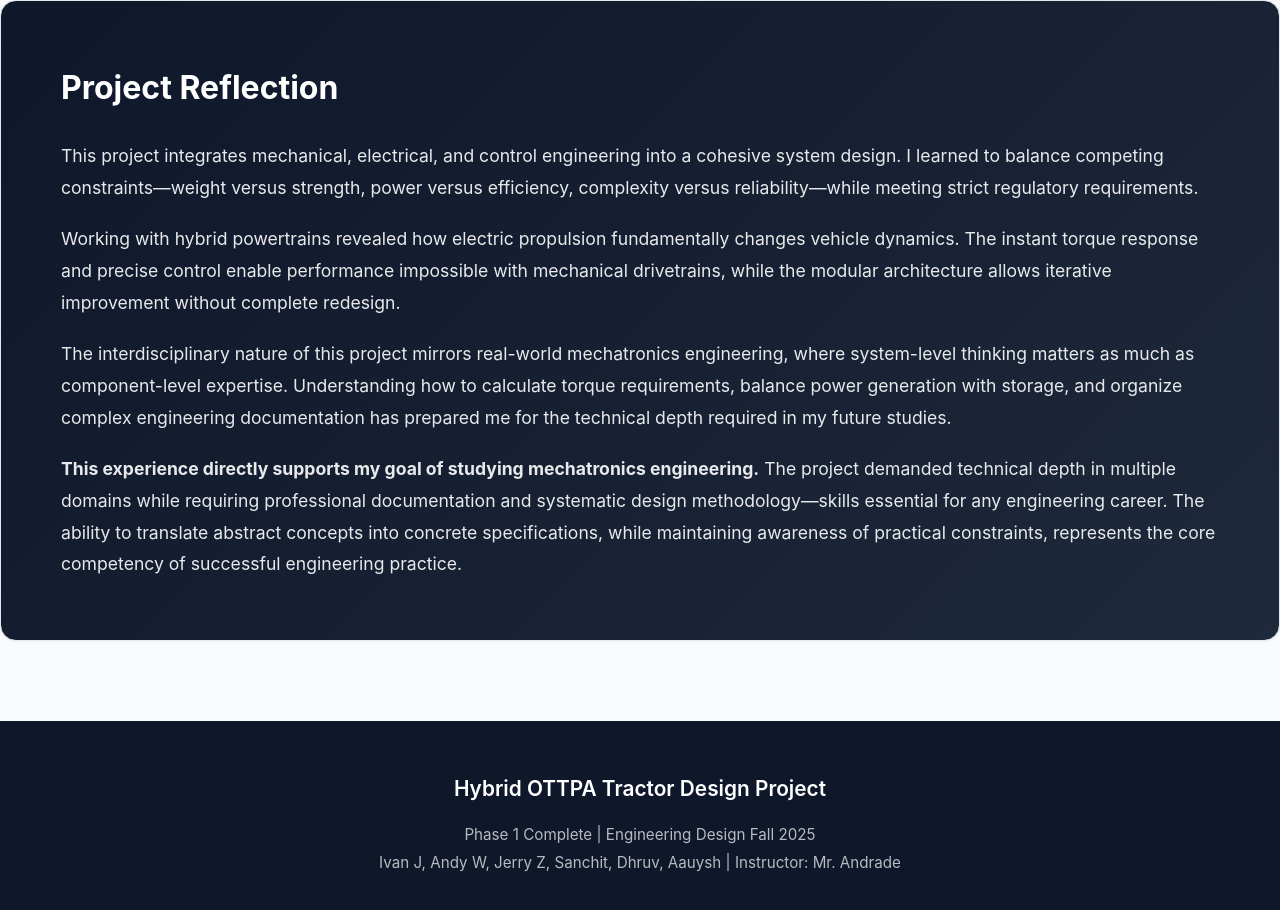
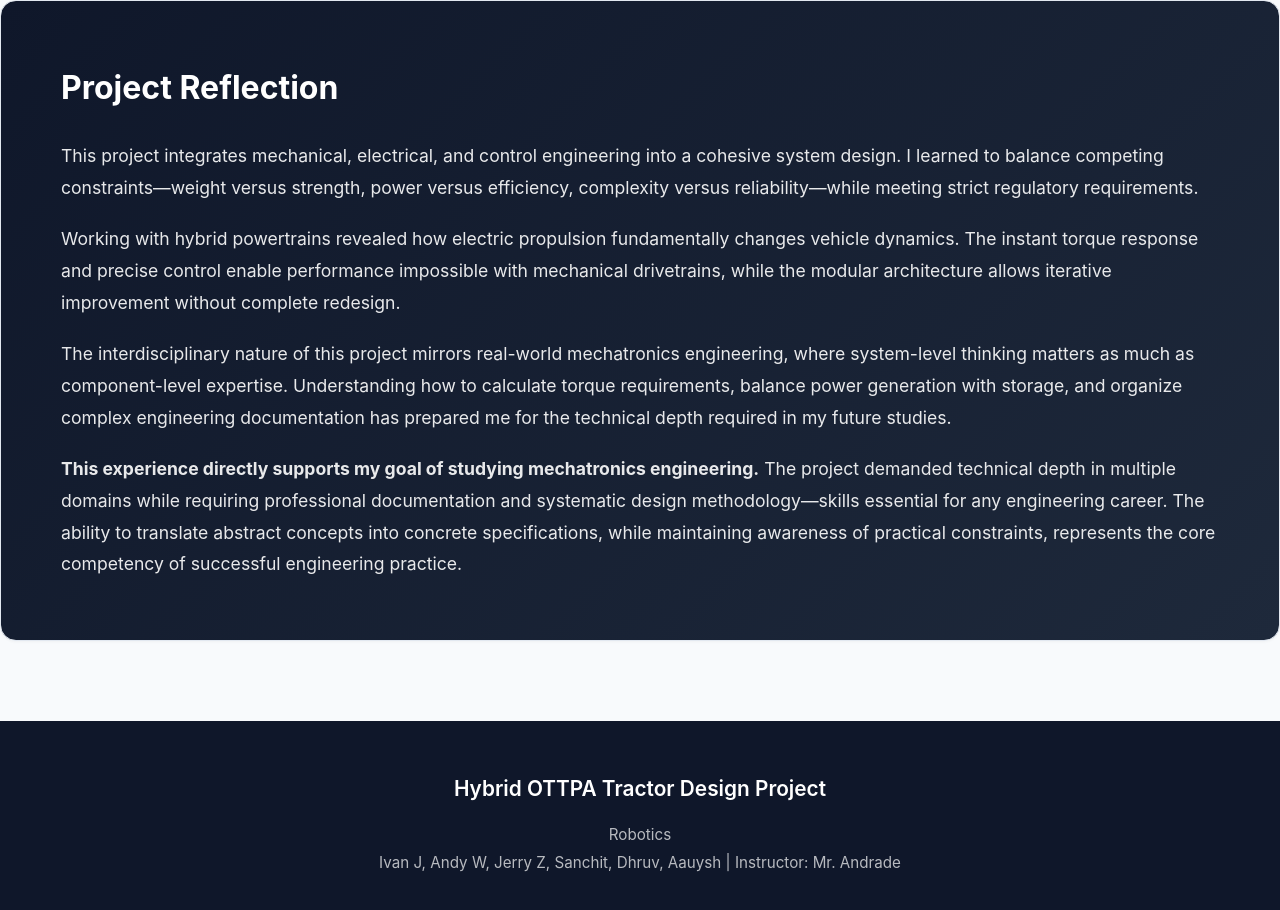
Before and after one commit to sanchitkhope3/TractorSegwayProject, a plain HTML site: page index.html in a window 1280 px wide. Shown: the part 9629-10539 px from the top of the page. Drawn offline with Linux system fonts and the light colour scheme.

Commit message:
Update footer content with new phase and project details

```diff
--- a/index.html
+++ b/index.html
@@ -1440,7 +1440,7 @@
         <div class="footer-content">
             <div class="footer-title">Hybrid OTTPA Tractor Design Project</div>
             <div class="footer-meta">
-                Phase 1 Complete | Engineering Design Fall 2025<br>
+                Robotics<br>
                 Ivan J, Andy W, Jerry Z, Sanchit, Dhruv, Aauysh | Instructor: Mr. Andrade
             </div>
         </div>
```
